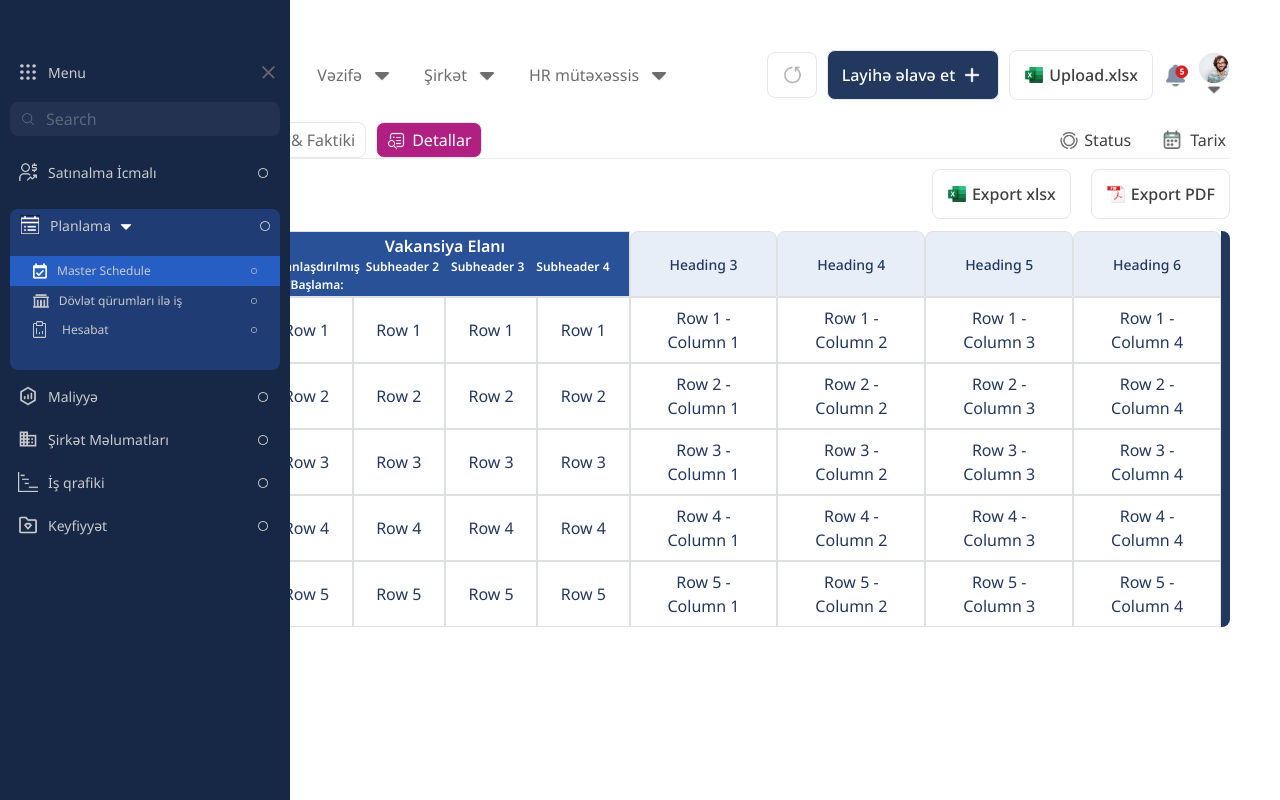
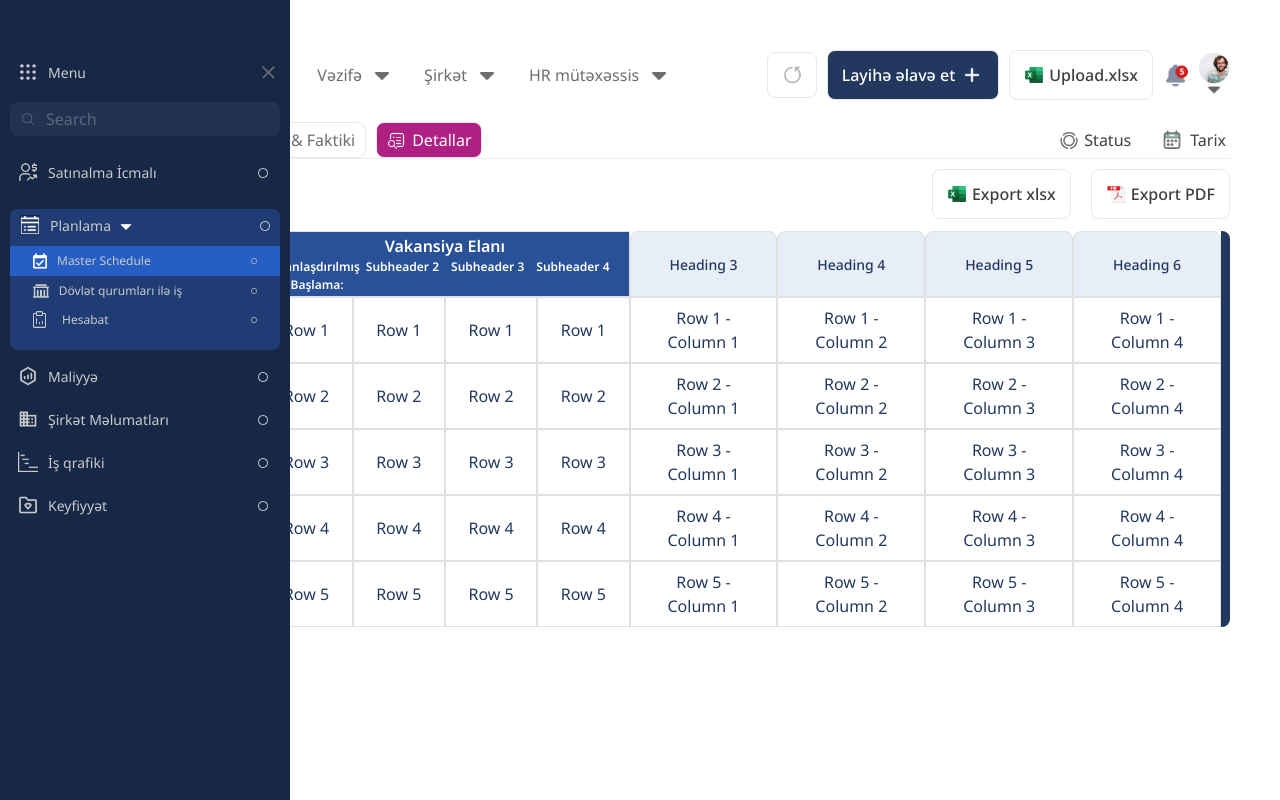
Before and after one commit to KhalidaAkhverdiyeva/dashboard-trial, a React (Vite) app: page / in a window 1280 px wide. Both pictures are taken after a click on the element 20 px from the left and 400 px from the top of the page. Built offline with nearby package versions, Linux system fonts and the light colour scheme.

Commit message:
fix: sidebar completed

```diff
--- a/src/components/Dashboard/dashboard.tsx
+++ b/src/components/Dashboard/dashboard.tsx
@@ -2,6 +2,8 @@ import React, { useState } from "react";
 
 const Dashboard: React.FC = () => {
   const [isOpen, setIsOpen] = useState(false);
+  const [isPlanSectionOpen, setIsPlanSectionOpen] = useState(true);
+  const [selectedItem, setSelectedItem] = useState("masterSchedule");
 
   const openDashboard = () => {
     setIsOpen(true);
@@ -9,6 +11,8 @@ const Dashboard: React.FC = () => {
   const closeDashboard = () => {
     setIsOpen(false);
   };
+
+  const toggleSection = () => setIsPlanSectionOpen((prev) => !prev);
 
   return (
     <div className="relative h-screen flex">
@@ -90,27 +94,34 @@ const Dashboard: React.FC = () => {
             )}
           </div>
           <div
-            className={`flex flex-col text-[#C9CACB] rounded-[8px]  py-[6px]  ${
-              isOpen ? " mt-[20px] bg-[#1F3D74]" : "mt-[30px]"
+            className={`flex flex-col text-[#C9CACB] rounded-[8px] py-[6px] ${
+              isOpen ? "mt-[20px] bg-[#1F3D74]" : "mt-[30px]"
             }`}
           >
             <div className="flex gap-[10px] w-full px-[10px]">
               <img
                 src="/icons/grommet-icons_plan (2).png"
-                alt="xIcon"
+                alt="Planlama Icon"
                 className="w-[20px] h-[20px]"
               />
               {isOpen && (
                 <div className="flex items-center w-full justify-between">
-                  <div className="flex gap-[7px] items-center">
+                  <div
+                    onClick={(e) => {
+                      e.stopPropagation();
+                      toggleSection();
+                    }}
+                    className="flex gap-[7px] items-center cursor-pointer"
+                  >
                     <p className="text-[14px] text-[#C9CACB]">Planlama</p>
                     <img
                       src="/icons/prime_sort-down-fill (1).png"
-                      alt="xIcon"
-                      className="w-[16px] h-[16px] mt-[3px]"
+                      alt="Dropdown Icon"
+                      className={`w-[16px] h-[16px] mt-[3px] transform transition-transform duration-200 ${
+                        isPlanSectionOpen ? "" : "rotate-180"
+                      }`}
                     />
                   </div>
-
                   <button>
                     <img
                       src="/icons/Ellipse 18 (1).png"
@@ -121,25 +132,28 @@ const Dashboard: React.FC = () => {
                 </div>
               )}
             </div>
-            <div className="py-[20px]">
+
             <div
-                className={`flex justify-center gap-[10px] w-full bg-[#275EC3] ${
-                  isOpen ? "px-[23px]" : ""
-                }  py-[5px]`}
+              className={`overflow-hidden transition-all bg-[#1F3D74] duration-300 ease-in-out ${
+                isPlanSectionOpen ? "max-h-[200px] my-[10px]" : "max-h-0 "
+              }`}
+            >
+              <div
+                onClick={() => setSelectedItem("masterSchedule")}
+                className={`flex justify-center gap-[10px] w-full group transition-all cursor-pointer ${
+                  selectedItem === "masterSchedule" ? "bg-[#275EC3]" : ""
+                } hover:bg-[#275EC3] ${isOpen ? "px-[23px]" : ""} py-[5px]`}
               >
                 <img
                   src="/icons/Frame 427320129.png"
-                  alt="xIcon"
+                  alt="Master Schedule Icon"
                   className="w-[14px] h-[20px]"
                 />
                 {isOpen && (
                   <div className="flex items-center w-full justify-between">
-                    <div className="flex gap-[7px] items-center">
-                      <p className="text-[12px] text-[#C9CACB]">
+                    <p className="text-[12px] transition-all ease-in-out group-hover:text-[#FFFF] text-[#C9CACB]">
                       Master Schedule
                     </p>
-                    </div>
-
                     <button>
                       <img
                         src="/icons/Ellipse 18 (1).png"
@@ -150,24 +164,25 @@ const Dashboard: React.FC = () => {
                   </div>
                 )}
               </div>
+
               <div
-                className={`flex justify-center gap-[10px] w-full  ${
-                  isOpen ? "px-[23px]" : "bg-[#1A3361] "
+                onClick={() => setSelectedItem("govWork")}
+                className={`flex justify-center gap-[10px] transition-all group cursor-pointer ${
+                  selectedItem === "govWork" ? "bg-[#275EC3]" : ""
+                } hover:bg-[#275EC3] w-full ${
+                  isOpen ? "px-[23px]" : "bg-[#1A3361]"
                 } py-[5px]`}
               >
                 <img
                   src="/icons/mingcute_government-line (2).png"
-                  alt="xIcon"
+                  alt="Gov Icon"
                   className="w-[16px] h-[19px]"
                 />
                 {isOpen && (
                   <div className="flex items-center w-full justify-between">
-                    <div className="flex gap-[7px] items-center">
-                      <p className="text-[12px] text-[#C9CACB]">
-                        Dövlət qürumları ilə iş
+                    <p className="text-[12px] transition-all ease-in-out group-hover:text-[#FFFF] text-[#C9CACB]">
+                      Dövlət qurumları ilə iş
                     </p>
-                    </div>
-
                     <button>
                       <img
                         src="/icons/Ellipse 18 (1).png"
@@ -178,22 +193,25 @@ const Dashboard: React.FC = () => {
                   </div>
                 )}
               </div>
+
               <div
-                className={`flex justify-center gap-[10px] w-full  ${
-                  isOpen ? "px-[23px]" : "pl-[7px] bg-[#1A3361] "
+                onClick={() => setSelectedItem("report")}
+                className={`flex justify-center transition-all group cursor-pointer ${
+                  selectedItem === "report" ? "bg-[#275EC3]" : ""
+                } hover:bg-[#275EC3] gap-[10px] w-full ${
+                  isOpen ? "px-[23px]" : "pl-[7px] bg-[#1A3361]"
                 } py-[5px]`}
               >
                 <img
                   src="/icons/carbon_report-data (1).png"
-                  alt="xIcon"
+                  alt="Report Icon"
                   className="w-[19px] h-[19px]"
                 />
                 {isOpen && (
                   <div className="flex items-center w-full justify-between">
-                    <div className="flex gap-[7px] items-center">
-                      <p className="text-[12px] text-[#C9CACB]">Hesabat</p>
-                    </div>
-
+                    <p className="text-[12px] transition-all ease-in-out group-hover:text-[#FFFF] text-[#C9CACB]">
+                      Hesabat
+                    </p>
                     <button>
                       <img
                         src="/icons/Ellipse 18 (1).png"
@@ -206,10 +224,11 @@ const Dashboard: React.FC = () => {
               </div>
             </div>
           </div>
+        </div>
         <div className={`flex flex-col ${isOpen ? "" : "gap-[10px]"}`}>
           <div
-              className={`flex justify-center text-[#C9CACB] px-[10px] py-[6px] gap-[10px] mx-[-2px] ${
-                isOpen ? "w-full mt-[10px]" : ""
+            className={`flex justify-center text-[#C9CACB]  py-[6px] gap-[10px] mx-[-2px] ${
+              isOpen ? "w-full mt-[10px] px-[20px]" : "px-[10px]"
             }`}
           >
             <img
@@ -232,8 +251,8 @@ const Dashboard: React.FC = () => {
             )}
           </div>
           <div
-              className={`flex justify-center text-[#C9CACB] px-[10px] py-[6px] gap-[10px] mx-[-2px] ${
-                isOpen ? "w-full mt-[10px]" : ""
+            className={`flex justify-center text-[#C9CACB]  py-[6px] gap-[10px] mx-[-2px] ${
+              isOpen ? "w-full mt-[10px] px-[20px]" : "px-[10px]"
             }`}
           >
             <img
@@ -244,9 +263,7 @@ const Dashboard: React.FC = () => {
 
             {isOpen && (
               <div className="flex items-center w-full justify-between">
-                  <p className="text-[14px] text-[#C9CACB]">
-                    Şirkət Məlumatları
-                  </p>
+                <p className="text-[14px] text-[#C9CACB]">Şirkət Məlumatları</p>
                 <button>
                   <img
                     src="/icons/Ellipse 18 (1).png"
@@ -258,8 +275,8 @@ const Dashboard: React.FC = () => {
             )}
           </div>
           <div
-              className={`flex justify-center text-[#C9CACB] px-[10px] py-[6px] gap-[10px] mx-[-2px] ${
-                isOpen ? "w-full mt-[10px]" : ""
+            className={`flex justify-center text-[#C9CACB]  py-[6px] gap-[10px] mx-[-2px] ${
+              isOpen ? "w-full mt-[10px] px-[20px]" : "px-[10px]"
             }`}
           >
             <img
@@ -282,8 +299,8 @@ const Dashboard: React.FC = () => {
             )}
           </div>
           <div
-              className={`flex justify-center text-[#C9CACB] px-[10px] py-[6px] gap-[10px] mx-[-2px] ${
-                isOpen ? "w-full mt-[10px]" : ""
+            className={`flex justify-center text-[#C9CACB]  py-[6px] gap-[10px] mx-[-2px] ${
+              isOpen ? "w-full mt-[10px] px-[20px]" : "px-[10px]"
             }`}
           >
             <img
@@ -308,7 +325,6 @@ const Dashboard: React.FC = () => {
         </div>
       </div>
     </div>
-    </div>
   );
 };
 
```
Lines whose indentation alone changed are shown as unchanged.
